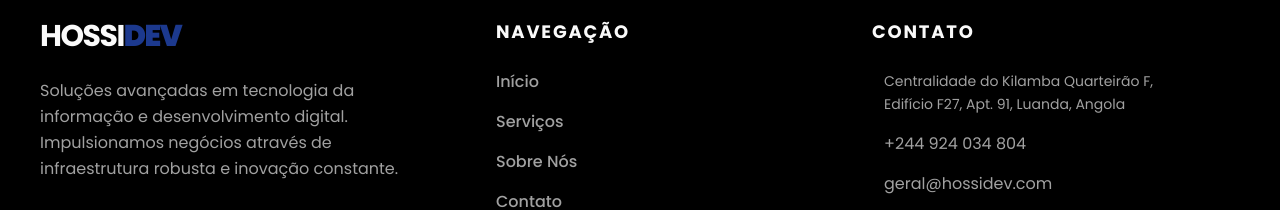
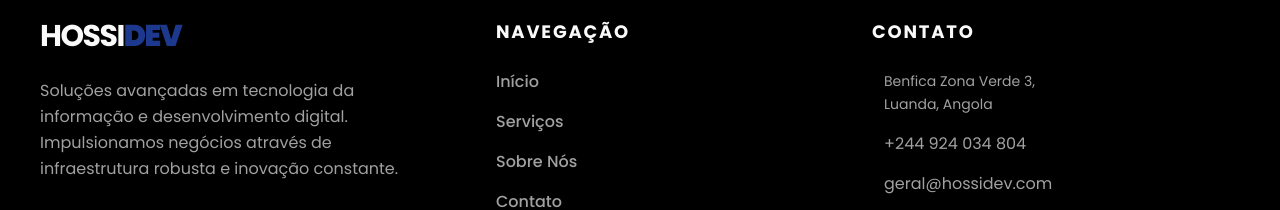
Before and after one commit to nsimba-afonso-nwayami/hossidev, a Next.js app: page / in a window 1280 px wide. Shown: the part 5615-5825 px from the top of the page. Built offline with nearby package versions, Linux system fonts and the light colour scheme; some icons are missing.

Commit message:
Localização alterada

```diff
--- a/src/components/footer/Footer.jsx
+++ b/src/components/footer/Footer.jsx
@@ -60,8 +60,8 @@ export default function Footer() {
               {/* Ícone agora é neutral-50 */}
               <i className="fas fa-map-marker-alt mt-1 mr-3 text-neutral-50"></i>
               <p className="text-sm leading-relaxed">
-                Centralidade do Kilamba Quarteirão F,<br />
-                Edifício F27, Apt. 91, Luanda, Angola
+                 Benfica Zona Verde 3,<br />
+                    Luanda, Angola
               </p>
             </div>
             <div className="flex items-center">
```
